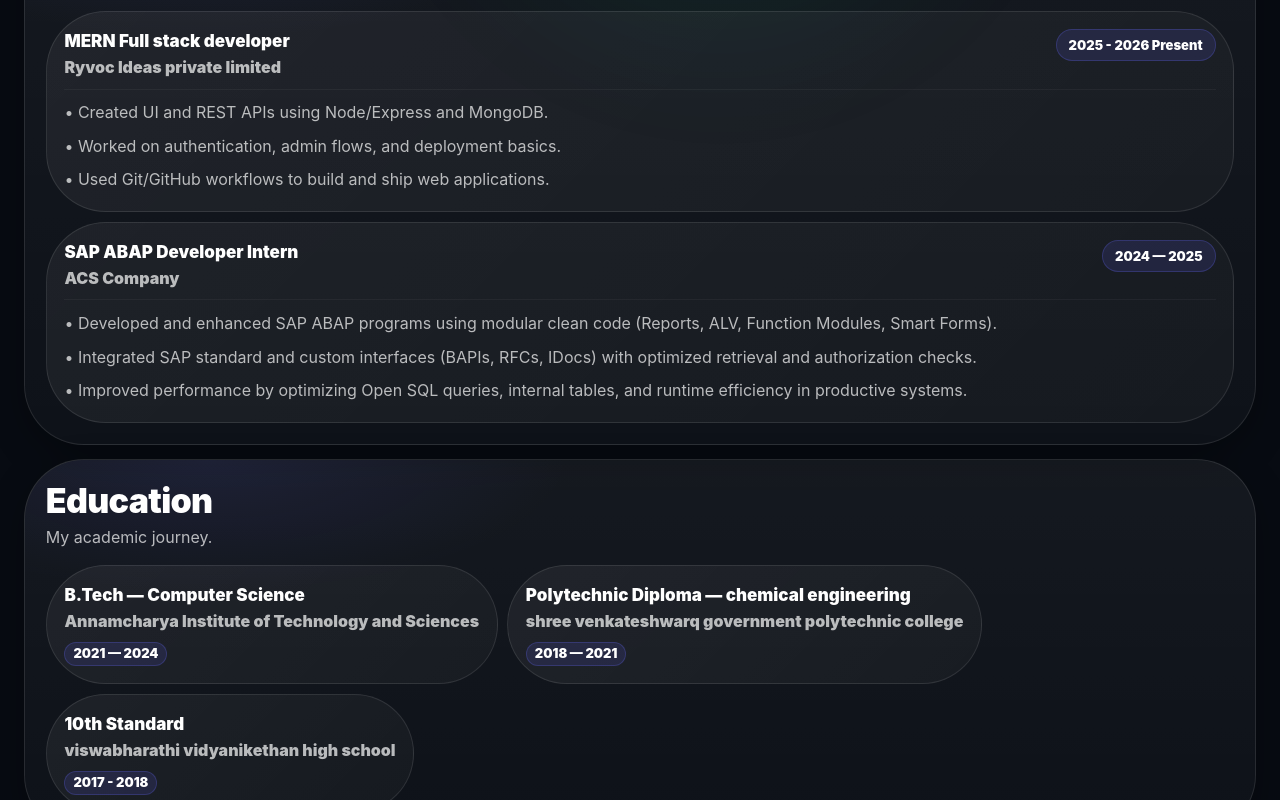
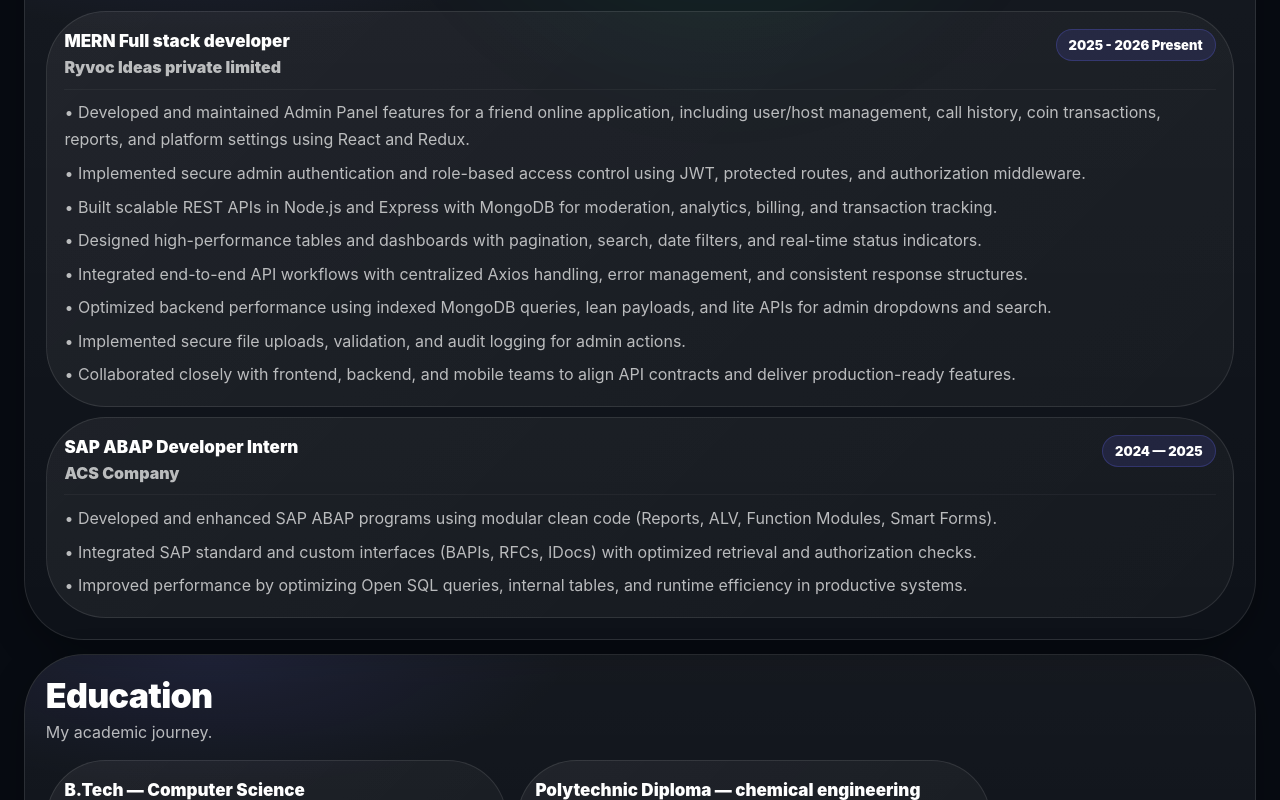
Before and after one commit to Harshithkota2002/landingpage, a React (Vite) app: page / in a window 1280 px wide. Shown: the part 1000-1800 px from the top of the page. Built offline with nearby package versions, Linux system fonts and the light colour scheme.

Commit message:
Fix school names and update job description
Corrected spelling errors in school names and expanded job responsibilities for the MERN Full Stack Developer role.

```diff
--- a/src/data/portfolioData.js
+++ b/src/data/portfolioData.js
@@ -124,19 +124,19 @@ export const portfolioData = {
     items: [
       {
         course: "B.Tech — Computer Science",
-        school: "Annamcharya Institute of Technology and Sciences",
+        school: "Annamacharya Institute of Technology and Sciences",
         year: "2021 — 2024",
         note: "Focused on core CS, web development and projects.",
       },
       {
         course: "Polytechnic Diploma — chemical engineering",
-        school: "shree venkateshwarq government polytechnic college",
+        school: "shree venkateshwara government polytechnic college",
         year: "2018 — 2021",
 
       },
        {
         course: "10th Standard",
-        school: "viswabharathi vidyanikethan high school",
+        school: "vishwabharath vidyanikethan high school",
         year: "2017 - 2018",
 
       },
@@ -190,9 +190,21 @@ export const portfolioData = {
         company: "Ryvoc Ideas private limited",
         period: " 2025 - 2026 Present",
         points: [
-          "Created UI and REST APIs using Node/Express and MongoDB.",
-          "Worked on authentication, admin flows, and deployment basics.",
-          "Used Git/GitHub workflows to build and ship web applications.",
+          "Developed and maintained Admin Panel features for a friend online application, including user/host management, call history, coin transactions, reports, and platform settings using React and Redux.",
+
+"Implemented secure admin authentication and role-based access control using JWT, protected routes, and authorization middleware.",
+
+"Built scalable REST APIs in Node.js and Express with MongoDB for moderation, analytics, billing, and transaction tracking.",
+
+"Designed high-performance tables and dashboards with pagination, search, date filters, and real-time status indicators.",
+
+"Integrated end-to-end API workflows with centralized Axios handling, error management, and consistent response structures.",
+
+"Optimized backend performance using indexed MongoDB queries, lean payloads, and lite APIs for admin dropdowns and search.",
+
+"Implemented secure file uploads, validation, and audit logging for admin actions.",
+
+"Collaborated closely with frontend, backend, and mobile teams to align API contracts and deliver production-ready features.",
         ],
       },
       {
```
